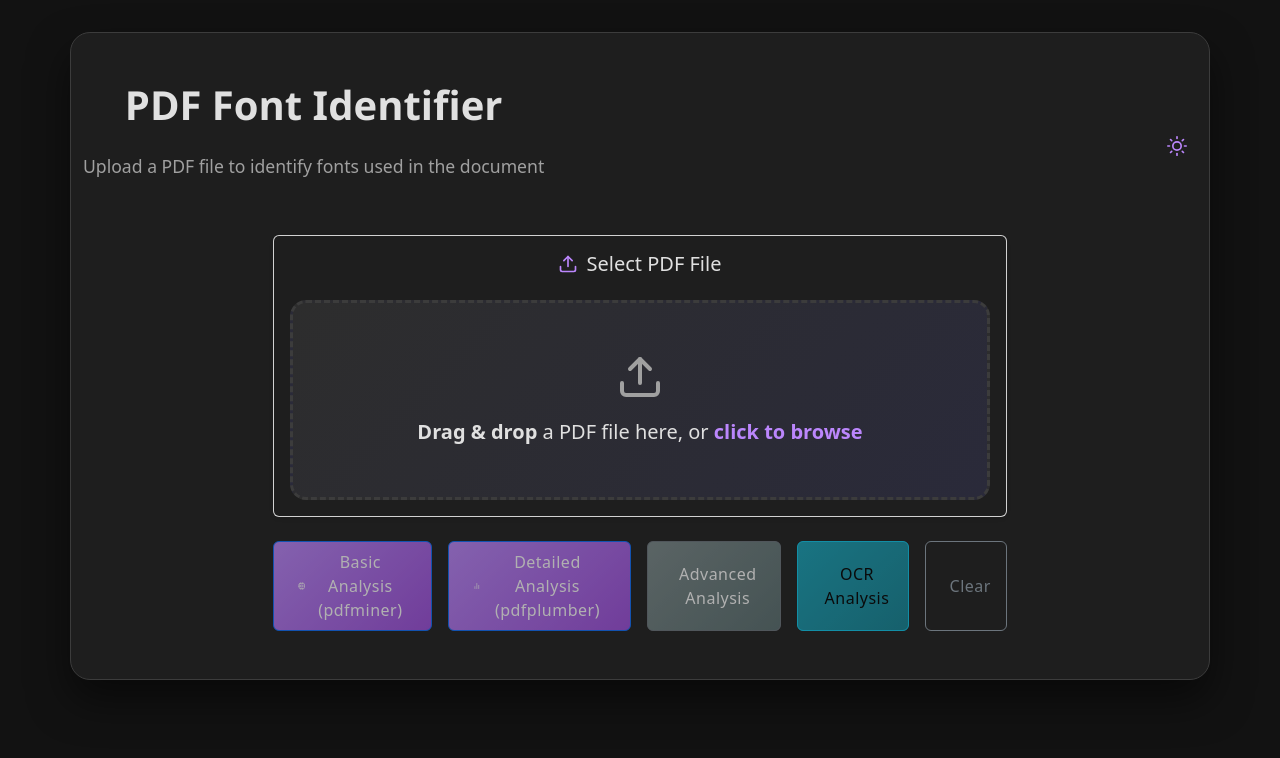
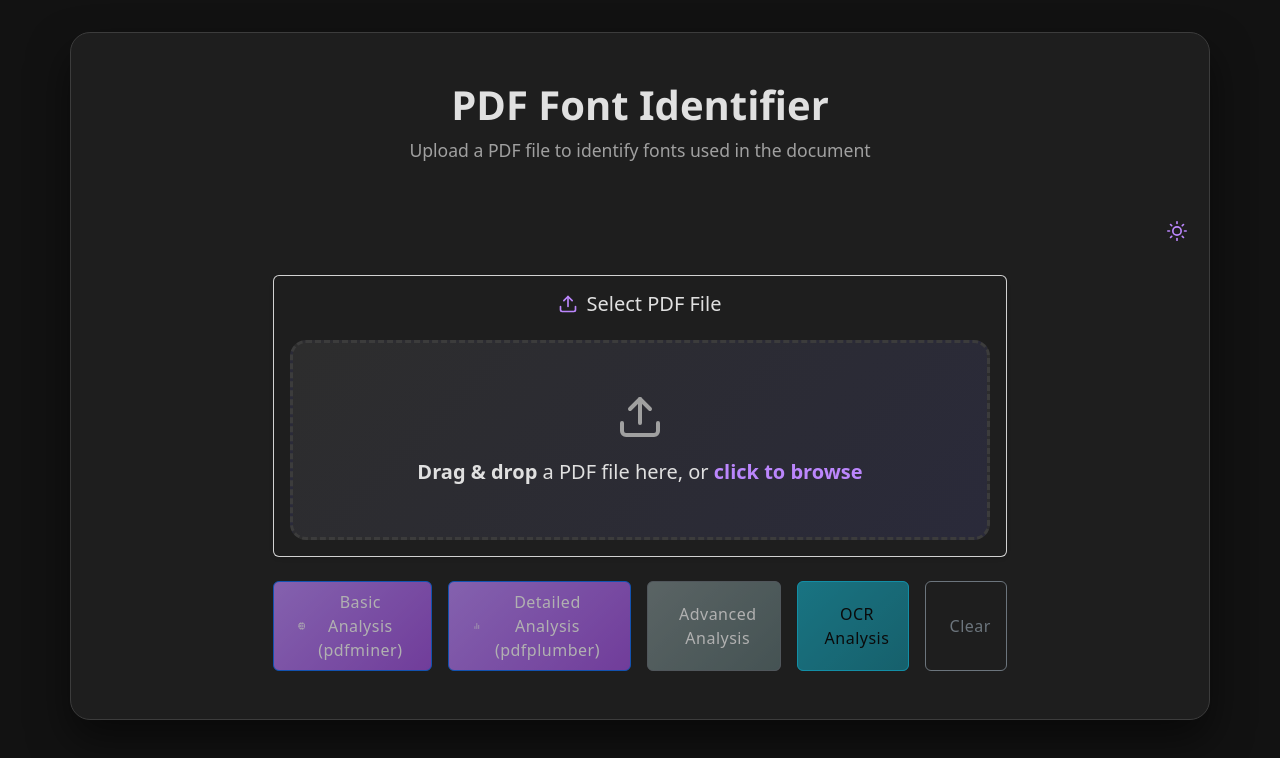
Before and after one commit to Gedamu-tinsae/identify_font, a React (Create React App) app in the folder frontend/: page / in a window 1280 px wide. Shown: the top 758 px of the page. Built offline with nearby package versions, Linux system fonts and the light colour scheme; no server answers.

Commit message:
style: improve layout and alignment of title and theme toggle button

```diff
--- a/frontend/src/App.js
+++ b/frontend/src/App.js
@@ -160,13 +160,14 @@ function App() {
     <div className={styles.app}>
       <Container className={`${styles.container} py-5`}>
         <Row className="mb-4">
-          <Col className="d-flex justify-content-between align-items-center">
-            <div>
-              <h1 className={`${styles.title} text-center mb-4`}>PDF Font Identifier</h1>
-              <p className={`${styles.description} text-center`}>
+          <Col className="d-flex flex-column align-items-center">
+            <div className="text-center mb-3">
+              <h1 className={styles.title}>PDF Font Identifier</h1>
+              <p className={styles.description}>
                 Upload a PDF file to identify fonts used in the document
               </p>
             </div>
+            <div className="ms-auto">
               <Button
                 variant="link"
                 onClick={toggleTheme}
@@ -182,6 +183,7 @@ function App() {
               >
                 {theme === 'dark' ? <FiSun size={20} /> : <FiMoon size={20} />}
               </Button>
+            </div>
           </Col>
         </Row>
 
```
Lines whose indentation alone changed are shown as unchanged.
